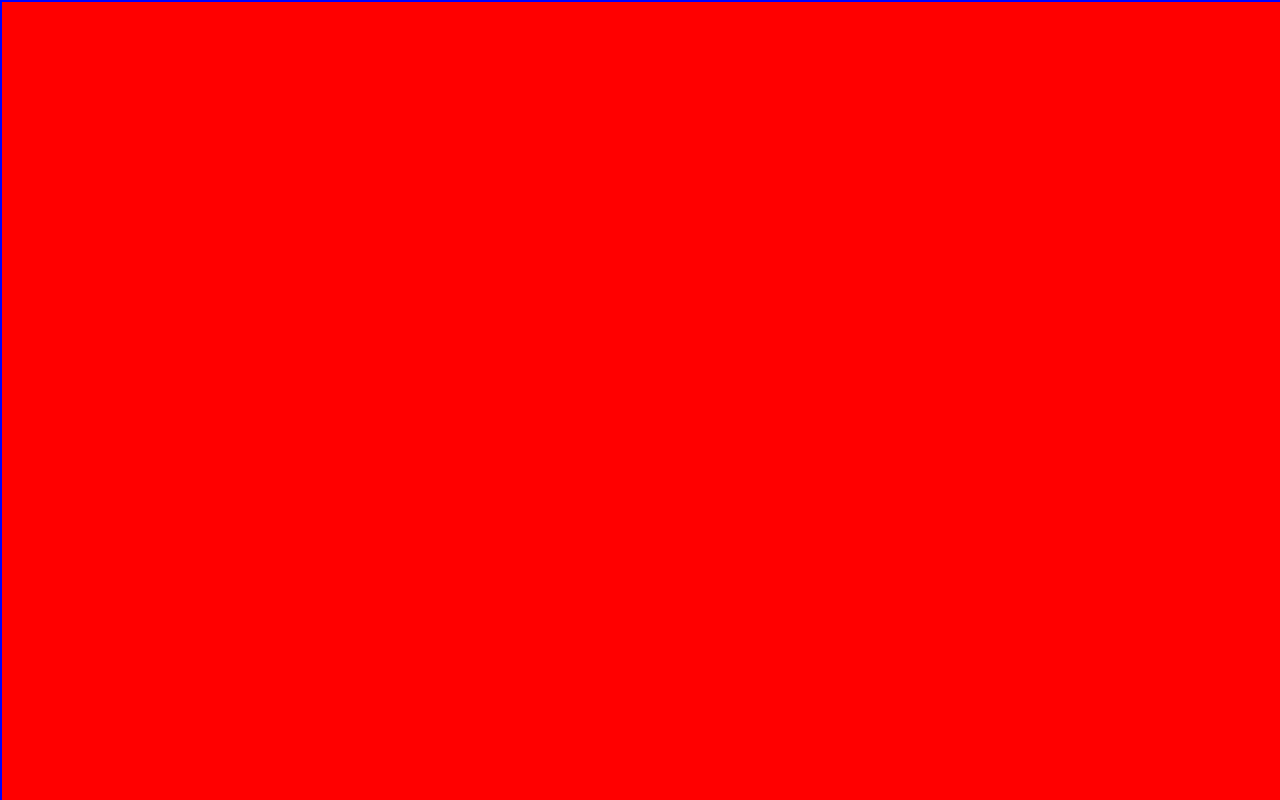
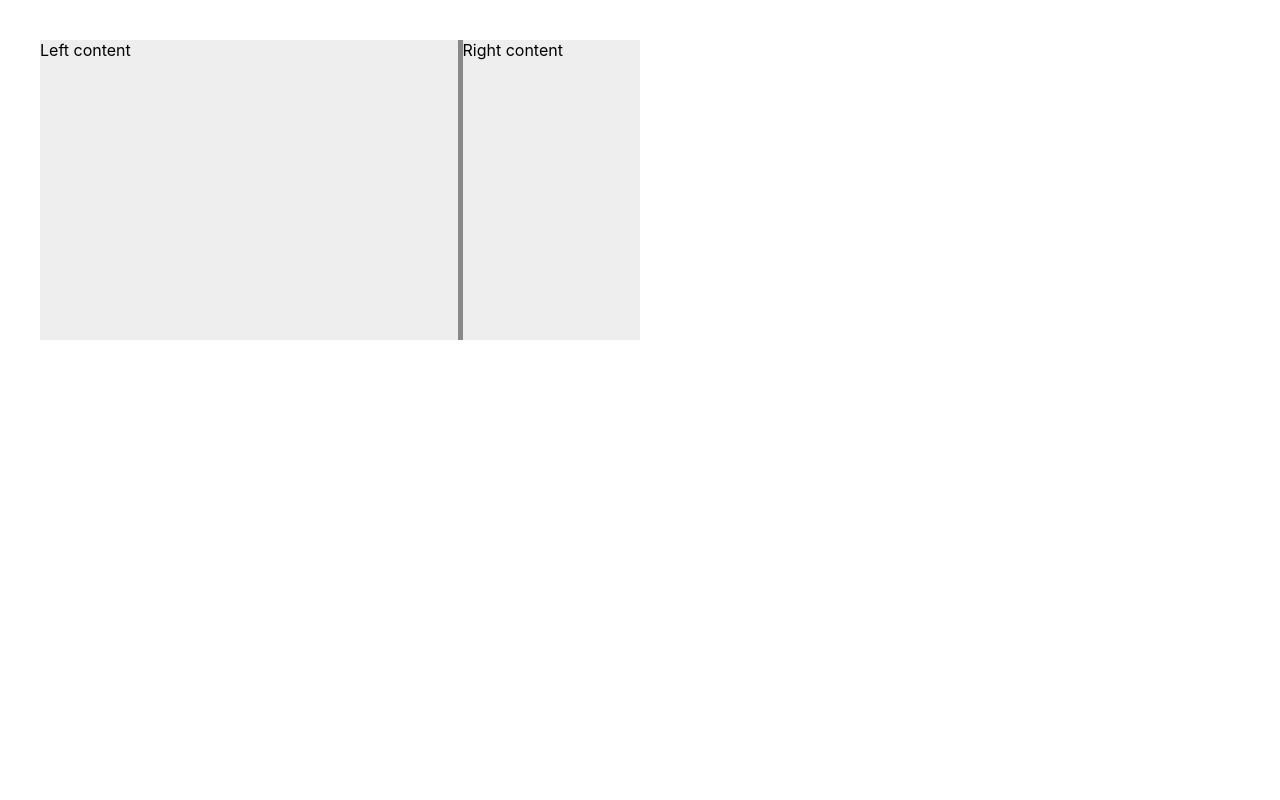
Before and after one commit to Tommaso-Zazzaretti/useReact, a React (Create React App) app: page / in a window 1280 px wide. Built offline with nearby package versions, Linux system fonts and the light colour scheme.

Commit message:
Added Splitter Component

```diff
--- a/src/App.tsx
+++ b/src/App.tsx
@@ -1,16 +1,23 @@
 import { FC } from 'react';
 import Scroller from './components/Scroller/Scroller';
 import React from 'react';
+import Splitter from './components/Splitter/Splitter';
 
 const App:FC<{}> = () => {
 
-  const onScrollEventHandler = React.useCallback((top: number, left: number, scrollerRef: HTMLDivElement) => {
-    scrollerRef.scrollTo({top,left});
-  }, []);
+  // const onScrollEventHandler = React.useCallback((top: number, left: number, scrollerRef: HTMLDivElement) => {
+  //   scrollerRef.scrollTo({top,left});
+  // }, []);
 
-  return <Scroller onScroll={onScrollEventHandler}>
-    <div id="content" style={{width:'30000px', height: '30000px', backgroundColor:'red',  border:'2px solid blue', padding:'20px'}}/>
-  </Scroller>
+  // return <Scroller onScroll={onScrollEventHandler}>
+  //   <div id="content" style={{width:'30000px', height: '30000px', backgroundColor:'red',  border:'2px solid blue', padding:'20px'}}/>
+  // </Scroller>
+
+  return <Splitter separatorSizePx={5} initialRatio={70} min1="20%" min2="10%" style={{margin:40, width:600,height:300}}>
+    <div>Left content</div>
+
+    <div>Right content</div>
+  </Splitter>
 }
 
 export default App;
```
